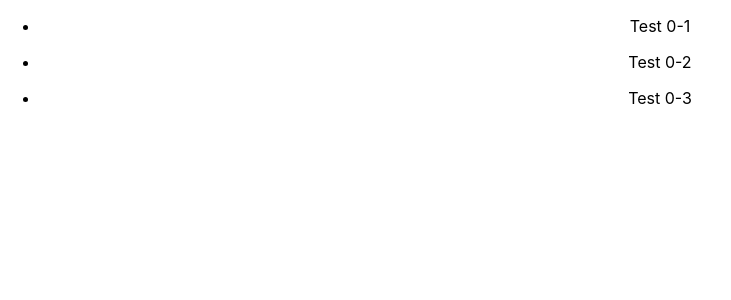
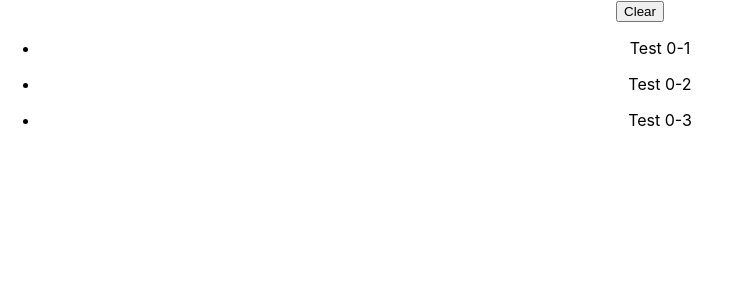
Before and after one commit to Supermortal/react-nested-accordion, a React app: page / in a window 1280 px wide. Shown: the top 300 px of the page, without its empty margins (0-731 px from the left). Built offline with nearby package versions, Linux system fonts and the light colour scheme.

Commit message:
Add "clear accordion" pattern

```diff
--- a/package.json
+++ b/package.json
@@ -61,6 +61,7 @@
     "style-loader": "0.23.1",
     "terser-webpack-plugin": "1.2.2",
     "url-loader": "1.1.2",
+    "uuid": "^3.3.2",
     "webpack": "4.28.3",
     "webpack-dev-server": "3.1.14",
     "webpack-manifest-plugin": "2.0.4",
--- a/src/App.jsx
+++ b/src/App.jsx
@@ -1,4 +1,5 @@
 import React, { Component } from 'react';
+import uuidv4 from 'uuid/v4';
 import logo from './logo.svg';
 import './App.css';
 
@@ -6,6 +7,14 @@ import NestedAccordion from './NestedAccordion';
 import { testData } from './testData';
 
 class App extends Component {
+
+  constructor(props) {
+    super(props);
+
+    this.state = {
+      accordionId: uuidv4()
+    }
+  }
 
   getItems(item, resolve, reject) {
     setTimeout(() => {
@@ -30,10 +39,18 @@ class App extends Component {
     }
   }
 
+  onAccordionClear() {
+    return e => {
+      this.setState({ accordionId: uuidv4() });
+    };
+  }
+
   render() {
     return (
       <div className="App">
+        <button onClick={this.onAccordionClear()}>Clear</button>
         <NestedAccordion
+          key={this.state.accordionId}
           getItems={this.getItems}
           onChange={this.onChange()}
           getLoadingComponent={
```
